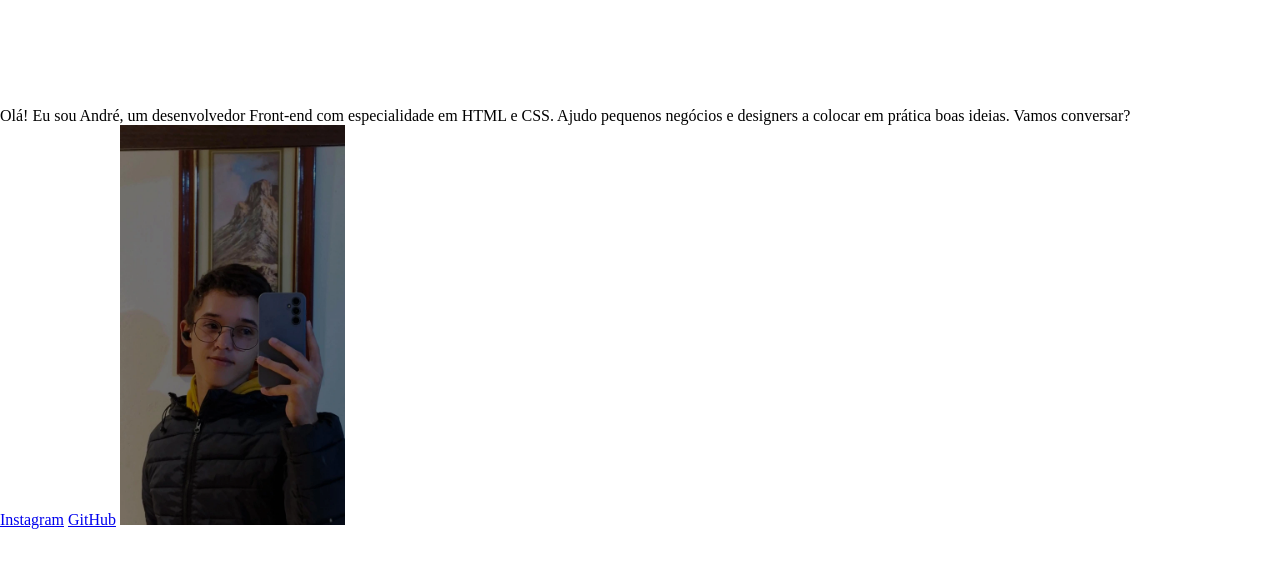
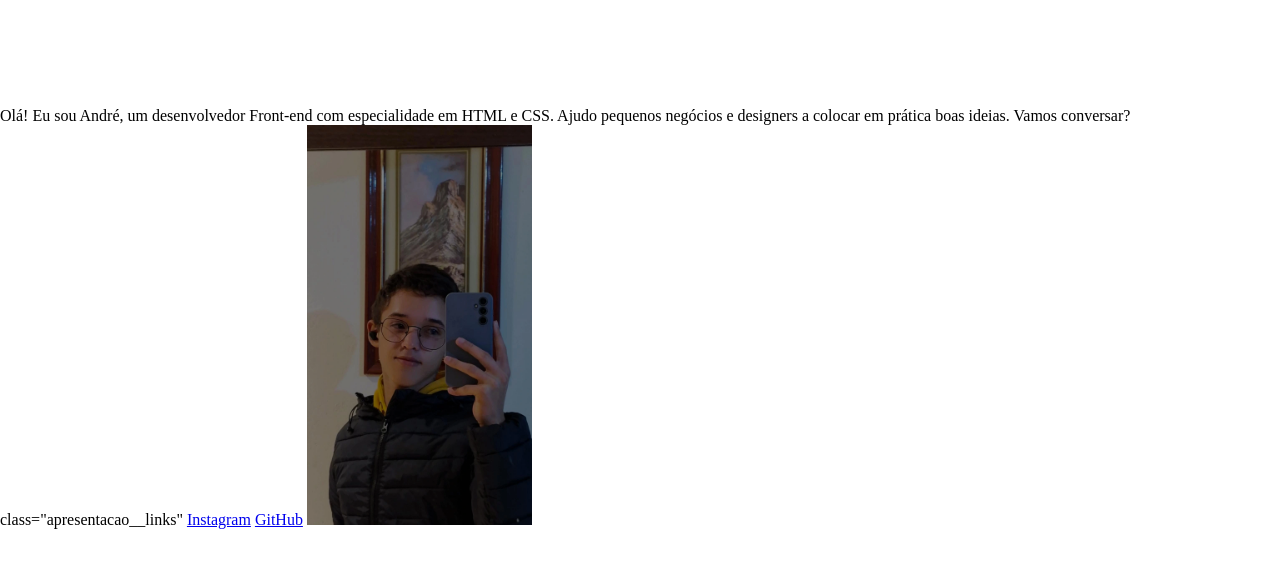
Before and after one commit to dedelind/Portufolio-Andr-, a plain HTML site: page index.html in a window 1280 px wide. Shown: the part 186-754 px from the top of the page. Drawn offline with Linux system fonts and the light colour scheme.

Commit message:
update index.html

```diff
--- a/index.html
+++ b/index.html
@@ -18,8 +18,10 @@
   </main>
 <p> Olá! Eu sou André, um </strong>desenvolvedor Front-end</strong> com especialidade em HTML e CSS. Ajudo pequenos negócios e designers a colocar em prática boas ideias. Vamos conversar?</p>
 
+   <div> class="apresentacao__links"
   <a href="https://www.instagram.com/de_dezinho_?igsh=Zm1ubmJiaTVkcDQ5">Instagram</a>
   <a href="https://github.com/dedelind"> GitHub</a>
+
   <img class="foto" src="dede.webp"
 <main></main>
 
```
